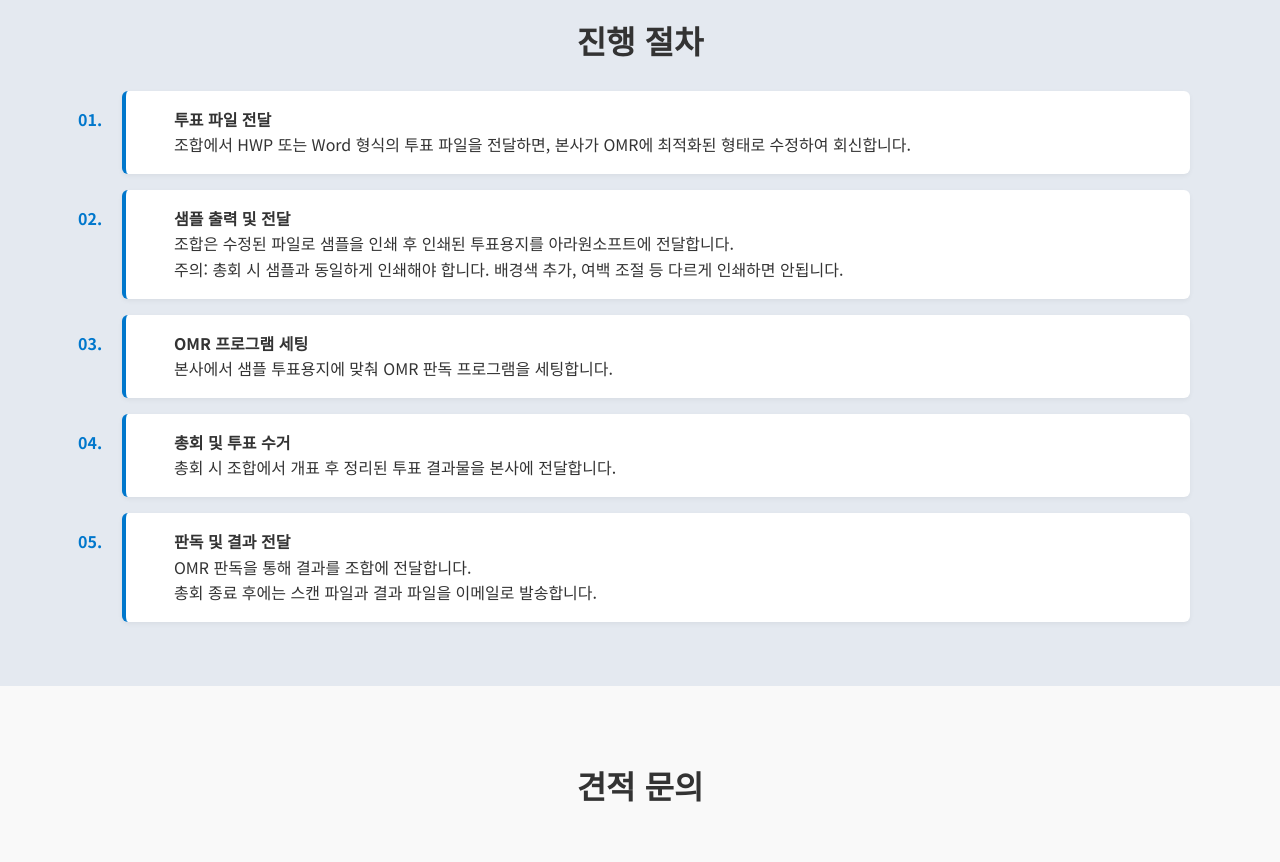
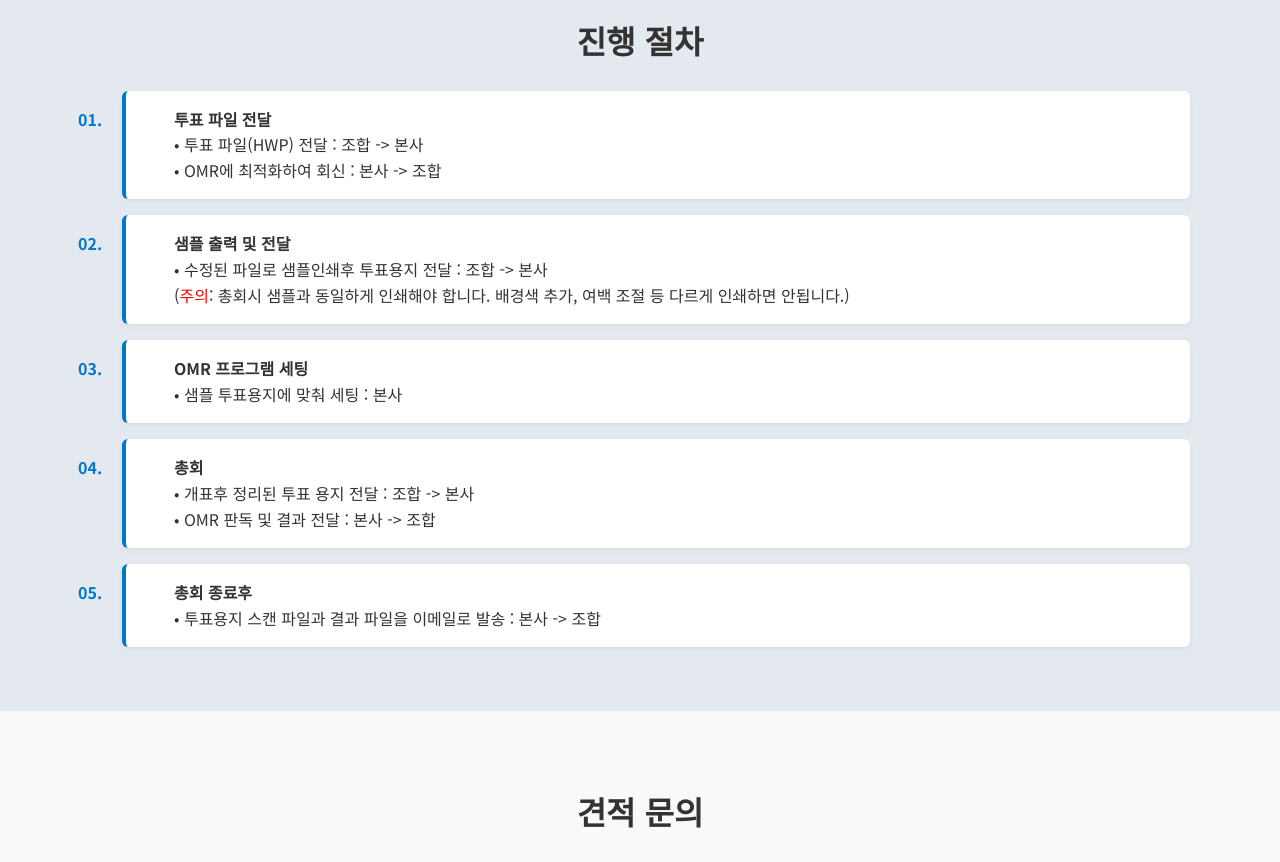
Before and after one commit to dalnim/omr, a plain HTML site: page index.html in a window 1280 px wide. Shown: the part 1580-2442 px from the top of the page. Drawn offline with Linux system fonts and the light colour scheme.

Commit message:
진행절차 문구 수정.

```diff
--- a/index.html
+++ b/index.html
@@ -66,23 +66,23 @@
       <ol class="procedure-list">
         <li>
           <strong><span class="manual-number">01. </span>투표 파일 전달</strong><br />
-          <span>조합에서 HWP 또는 Word 형식의 투표 파일을 전달하면, 본사가 OMR에 최적화된 형태로 수정하여 회신합니다.</span>
+          <span>• 투표 파일(HWP) 전달 : 조합 -> 본사<br>• OMR에 최적화하여 회신 : 본사 -> 조합</span>
         </li>
         <li>
           <strong><span class="manual-number">02. </span>샘플 출력 및 전달</strong><br />
-          <span>조합은 수정된 파일로 샘플을 인쇄 후 인쇄된 투표용지를 아라원소프트에 전달합니다. <br>주의: 총회 시 샘플과 동일하게 인쇄해야 합니다. 배경색 추가, 여백 조절 등 다르게 인쇄하면 안됩니다.</span>
+          <span>• 수정된 파일로 샘플인쇄후 투표용지 전달 : 조합 -> 본사 <br>(<span style="color: red;">주의</span>: 총회시 샘플과 동일하게 인쇄해야 합니다. 배경색 추가, 여백 조절 등 다르게 인쇄하면 안됩니다.)</span>
         </li>
         <li>
           <strong><span class="manual-number">03. </span>OMR 프로그램 세팅</strong><br />
-          <span>본사에서 샘플 투표용지에 맞춰 OMR 판독 프로그램을 세팅합니다.</span>
+          <span>• 샘플 투표용지에 맞춰 세팅 : 본사</span>
         </li>
         <li>
-          <strong><span class="manual-number">04. </span>총회 및 투표 수거</strong><br />
-          <span>총회 시 조합에서 개표 후 정리된 투표 결과물을 본사에 전달합니다.</span>
+          <strong><span class="manual-number">04. </span>총회</strong><br />
+          <span>• 개표후 정리된 투표 용지 전달 : 조합 -> 본사<br>• OMR 판독 및 결과 전달 : 본사 -> 조합</span>
         </li>
         <li>
-          <strong><span class="manual-number">05. </span>판독 및 결과 전달</strong><br />
-          <span>OMR 판독을 통해 결과를 조합에 전달합니다. <br>총회 종료 후에는 스캔 파일과 결과 파일을 이메일로 발송합니다.</span>
+          <strong><span class="manual-number">05. </span>총회 종료후</strong><br />
+          <span>• 투표용지 스캔 파일과 결과 파일을 이메일로 발송 : 본사 -> 조합</span>
         </li>
       </ol>
     </div>
```
